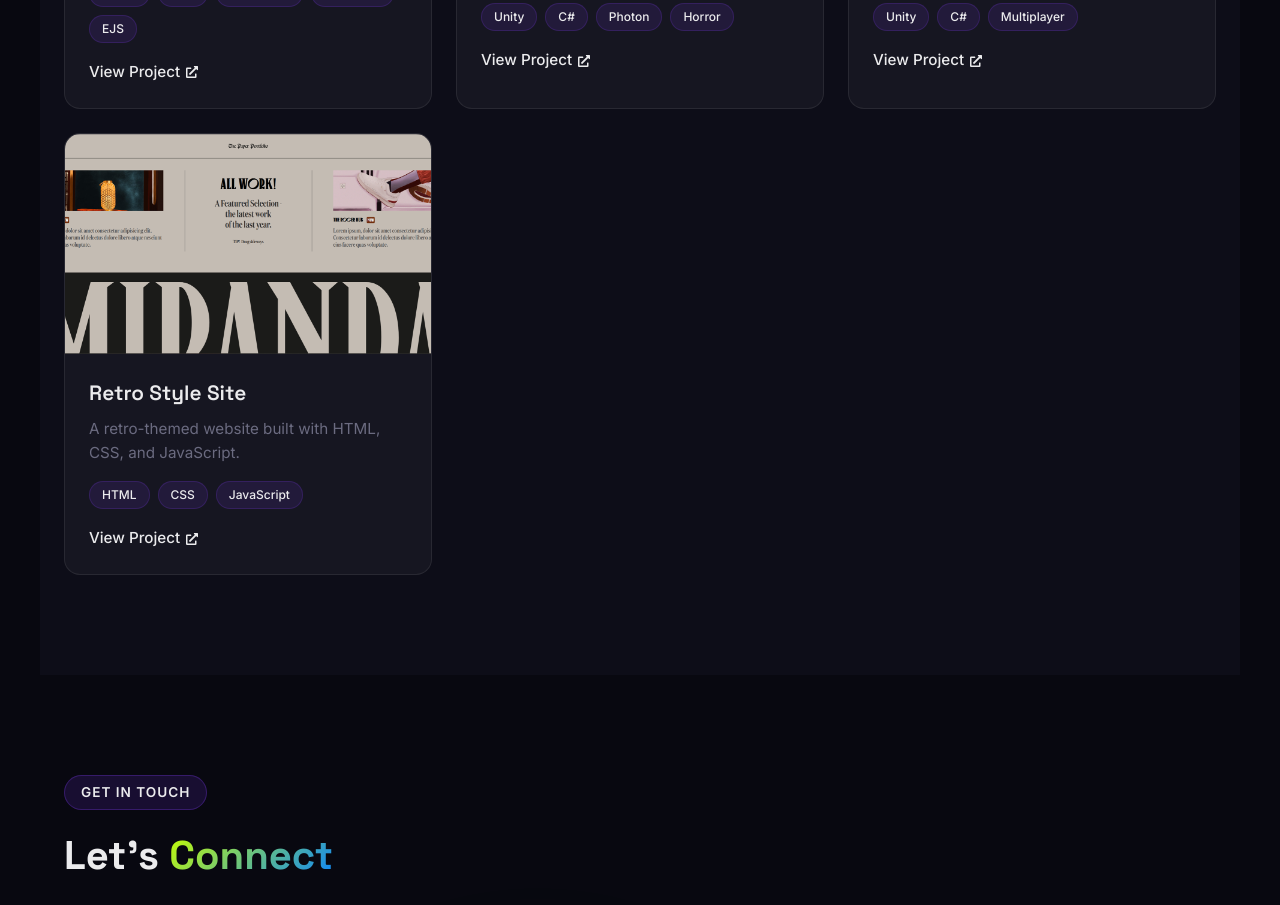
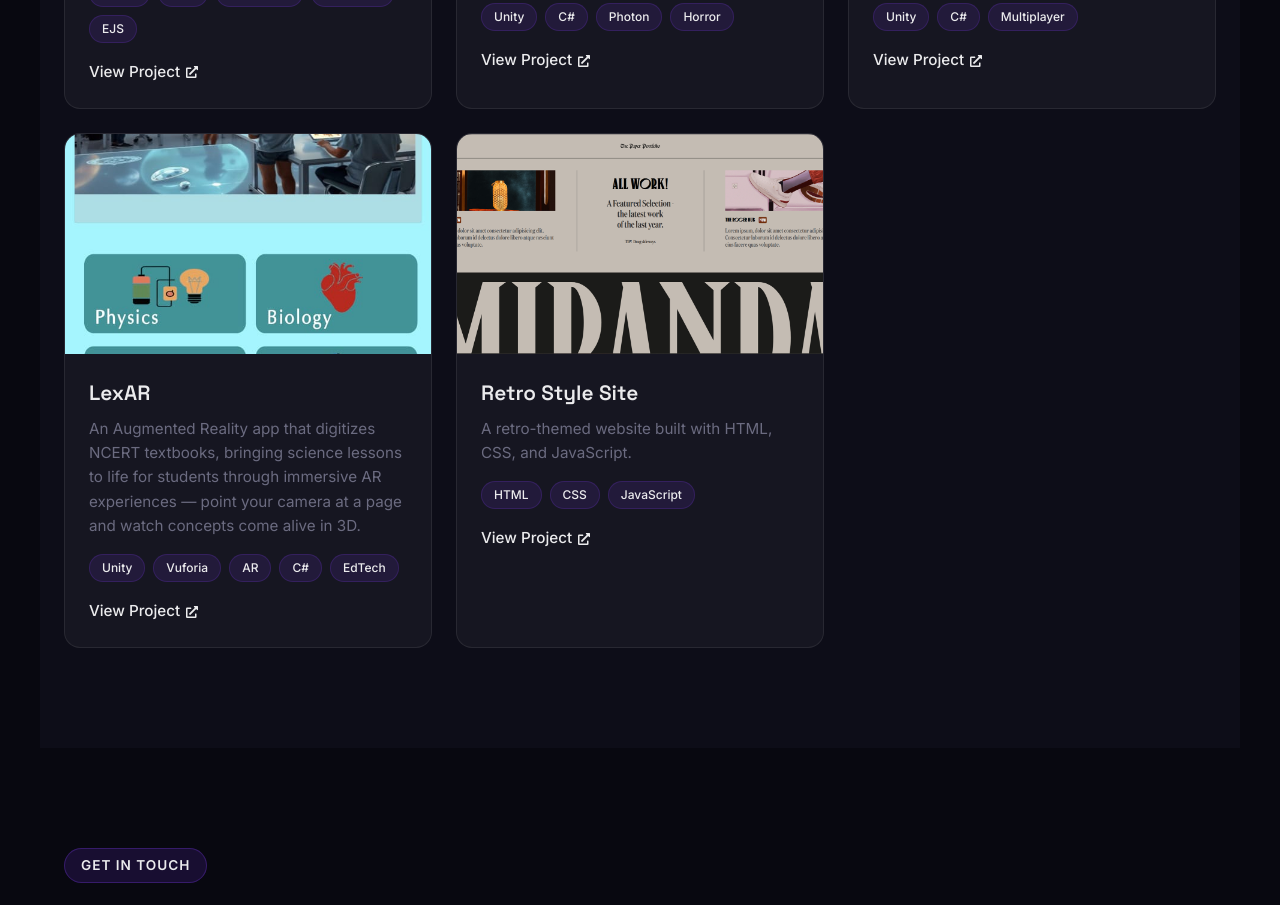
Before and after one commit to vickeymadhukar/Portfolio, a React (Vite) app: page / in a window 1280 px wide. Shown: the part 4400-5305 px from the top of the page. Built offline with nearby package versions, Linux system fonts and the light colour scheme.

Commit message:
AR projected added

```diff
--- a/src/component/Worksection.jsx
+++ b/src/component/Worksection.jsx
@@ -94,6 +94,16 @@ const projects = [
     category: 'Game Development',
   },
   {
+    id: '11',
+    title: 'LexAR',
+    description: 'An Augmented Reality app that digitizes NCERT textbooks, bringing science lessons to life for students through immersive AR experiences — point your camera at a page and watch concepts come alive in 3D.',
+    image: '/images/LexAr.jpeg',
+    link: 'https://github.com/vickeymadhukar/LexAR',
+    buttontext: 'View on GitHub',
+    tags: ['Unity', 'Vuforia', 'AR', 'C#', 'EdTech'],
+    category: 'Game Development',
+  },
+  {
     id: '10',
     title: 'Retro Style Site',
     description: 'A retro-themed website built with HTML, CSS, and JavaScript.',
```
Also changed, not shown: public/images/LexAr.jpeg (added).
